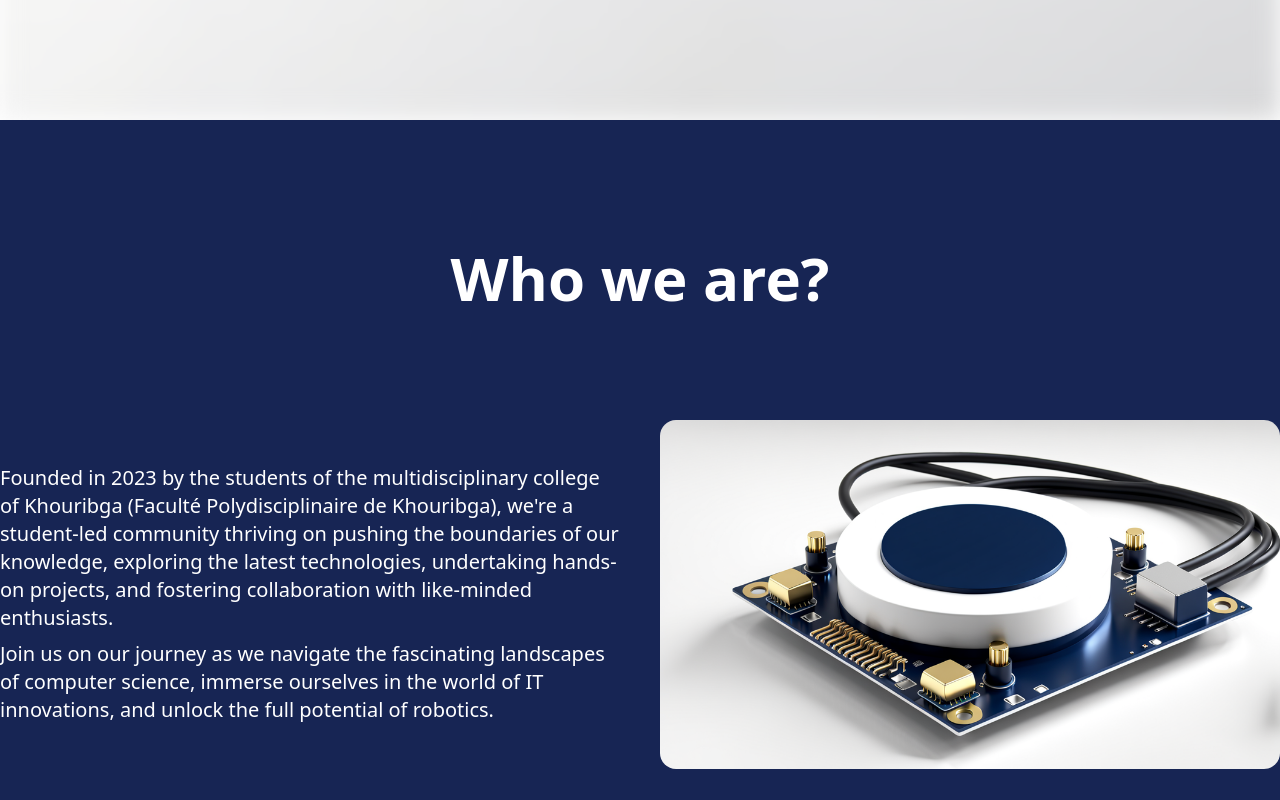
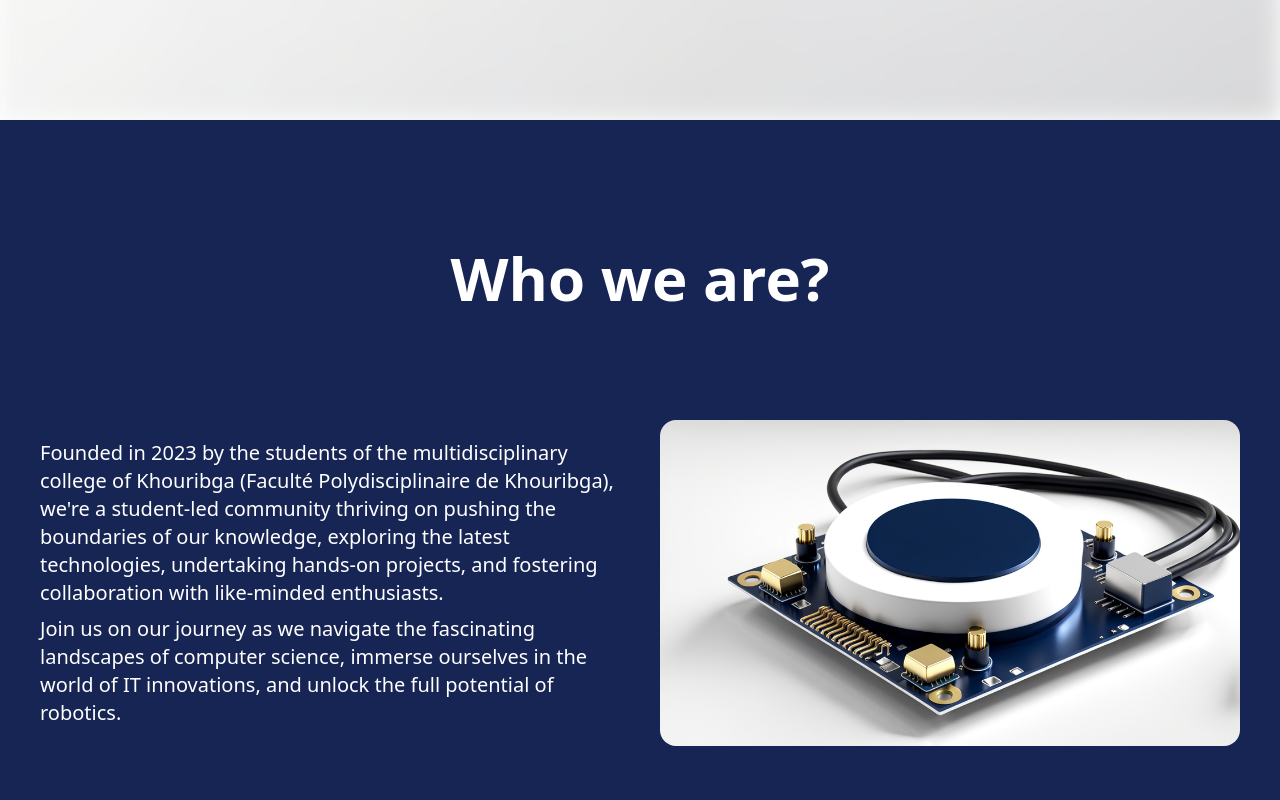
Before and after one commit to alkhawarizmiclub/alkhawarizmiclub.github.io, a React (Create React App) app: page / in a window 1280 px wide. Shown: the part 680-1480 px from the top of the page. Built offline with nearby package versions, Linux system fonts and the light colour scheme.

Commit message:
Added horizontal padding to the Section component

```diff
--- a/src/components/Section.jsx
+++ b/src/components/Section.jsx
@@ -4,7 +4,7 @@ const Section = ({children, bg_color}) => {
 
     return (
         <section className={`w-full ${bg_color}`}>
-            <div className='section-container py-32 mx-auto max-w-7xl'>
+            <div className='section-container py-32 p-10 mx-auto max-w-7xl'>
                 {Children.map(children, child => child)}
             </div>
         </section>
```
